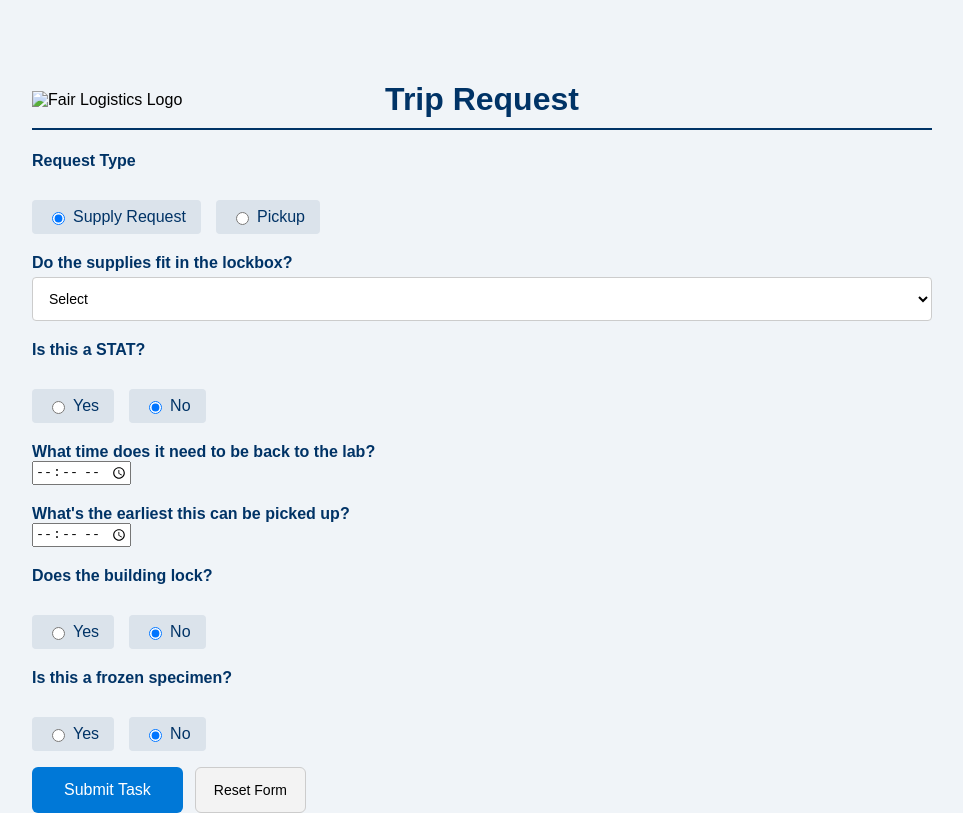
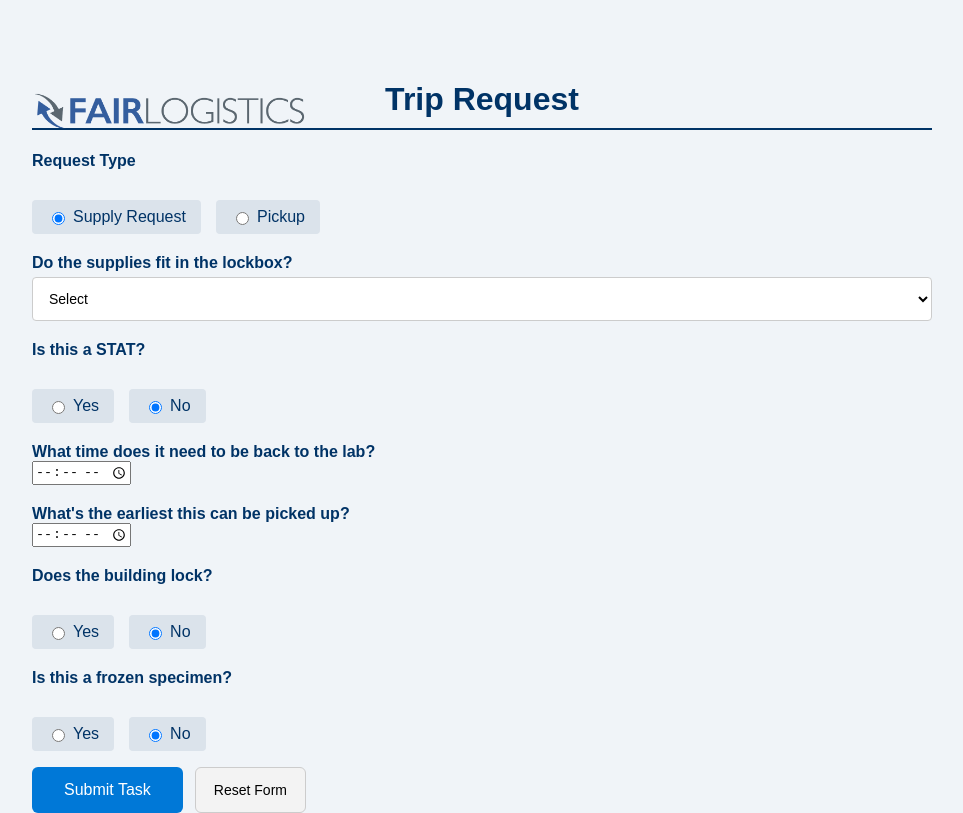
Before and after one commit to fairlogistic/AlabamaDispatch, a plain HTML site: page index.html in a window 1280 px wide. Shown: the whole page, without its empty margins (158-1121 px from the left). Drawn offline with Linux system fonts and the light colour scheme.

Commit message:
Update index.html

```diff
--- a/index.html
+++ b/index.html
@@ -10,7 +10,7 @@
 <body>
 
 <div class="header">
-  <img src="image/logo2.png" alt="Fair Logistics Logo" class="logo">
+  <img src="logo2.png" alt="Fair Logistics Logo" class="logo">
 
 
 
```
